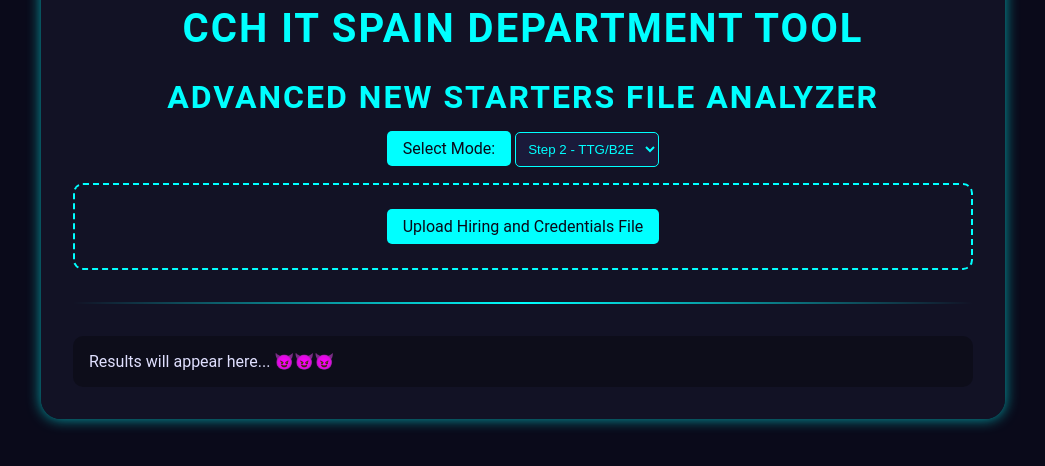
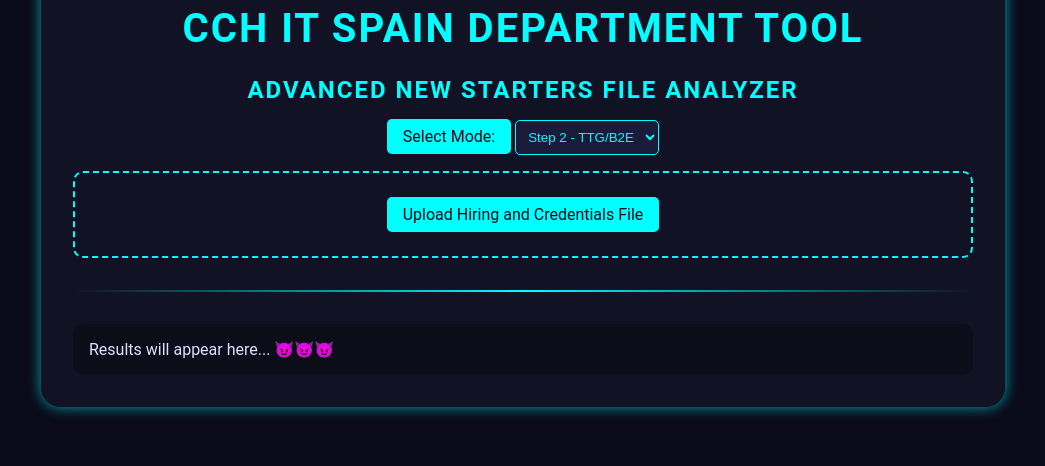
Before and after one commit to TupART/newstarters, a plain HTML site: page index.html in a window 1280 px wide. Shown: the part 274-740 px from the top of the page, without its empty margins (117-1162 px from the left). Drawn offline with Linux system fonts and the light colour scheme.

Commit message:
Update index.html
HTML Tags edited

```diff
--- a/index.html
+++ b/index.html
@@ -1,5 +1,5 @@
 <html><head><base href="#">
-<title>Advanced IT File Analyzer</title><style>
+<title>CCH IT Spain Department Tool</title><style>
     body {
         font-family: 'Roboto', sans-serif;
         background-color: #0a0a1a;
@@ -126,7 +126,7 @@
 <div class="container">
     <center><img src="https://i.imgur.com/yjdutYT.png" alt="CCH IT Department" width="200" height="200"></center>
     <h1>CCH IT Spain Department Tool</h1>
-    <h2>Advanced New Starters File Analyzer</h2>
+    <h3>Advanced New Starters File Analyzer</h3>
     <div class="mode-selector">
         <label for="modeSelect">Select Mode:</label>
         <select id="modeSelect" onchange="changeMode()">
```
